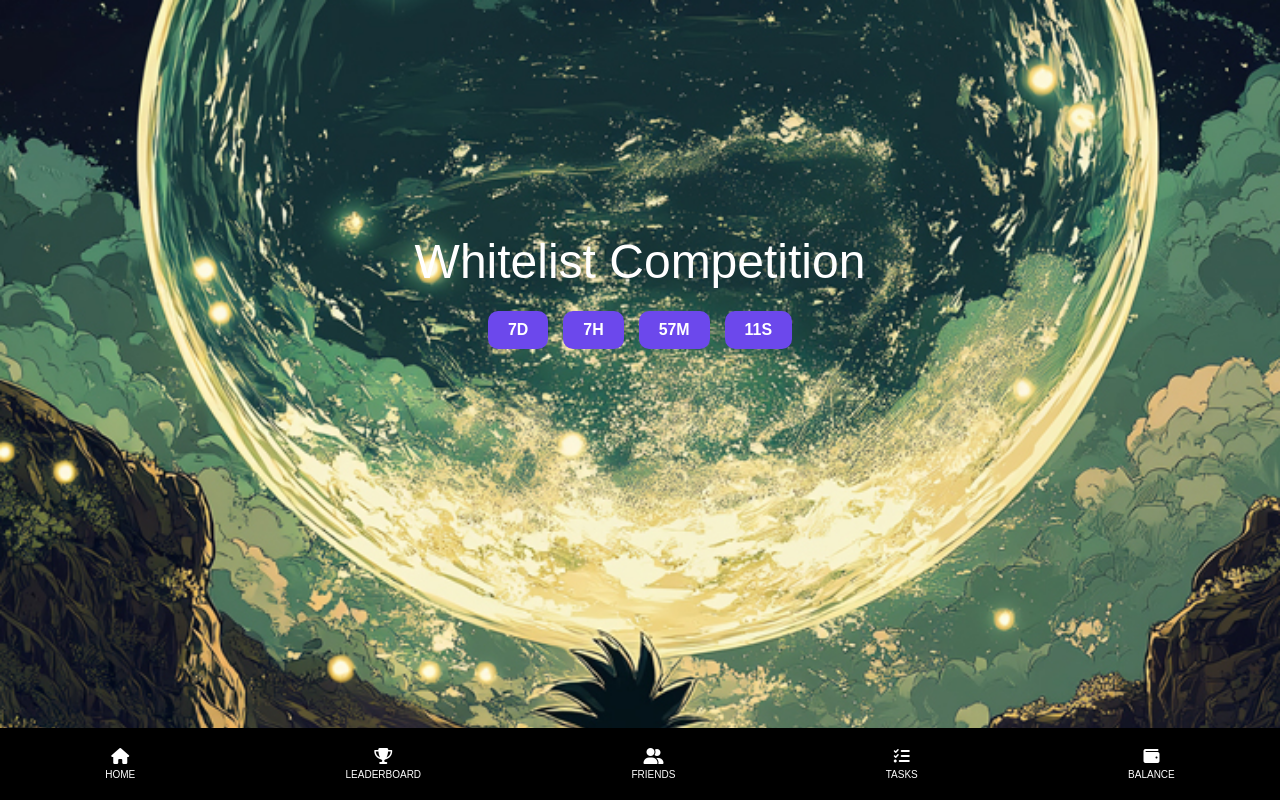
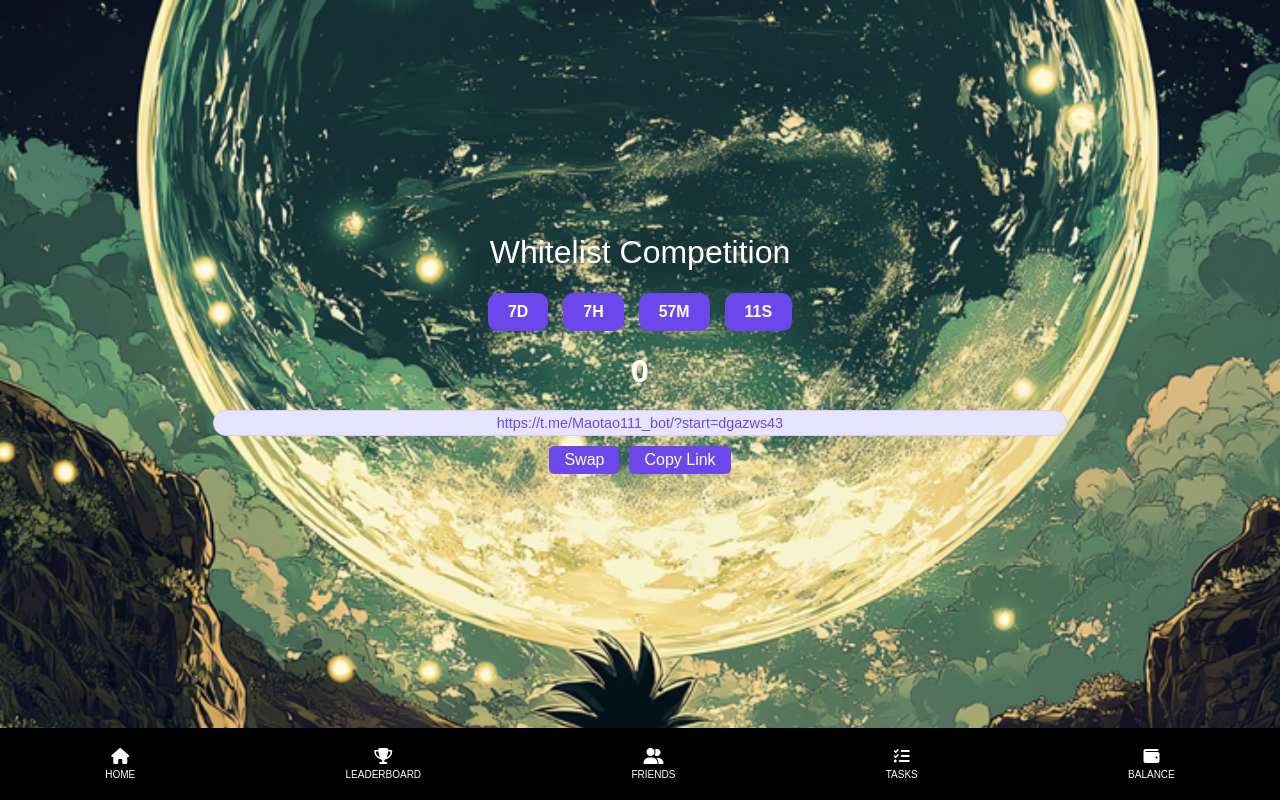
Before and after one commit to MaoDipe/taotao, a plain HTML site: page home.html in a window 1280 px wide. Drawn offline with Linux system fonts and the light colour scheme; files whose address does not match are found by name.

Commit message:
Add files via upload

```diff
--- a/home.html
+++ b/home.html
@@ -112,6 +112,11 @@
                 font-size: 16px;
             }
         }
+
+
+
+
+
     </style>
 
 
@@ -136,7 +141,68 @@
             color: white;
             padding: 10px 20px;
             border-radius: 10px;
+
         }
+
+
+
+	 .referral-link {
+    background: #e6e4ff;
+    width: 66%;
+    padding: 4px;
+    border-radius: 200px;
+    text-align: center;
+    margin: 0 auto; /* ทำให้อยู่ตรงกลางแนวนอน */
+    word-wrap: break-word;
+    font-size: 0.9em;
+    color: #6c48ec;
+    border: 1px solid #d0cfff;
+}
+
+
+        button {
+            background: #6c48ec;
+            color: white;
+            border: none;
+            border-radius: 5px;
+            padding: 10px 15px;
+            font-size: 1em;
+            cursor: pointer;
+            transition: background 0.3s;
+        }
+
+        button:hover {
+            background: #5739c0;
+        }
+
+        .action-buttons {
+            display: flex;
+            justify-content: center;
+            gap: 10px;
+            margin-top: 10px;
+        }
+
+        .action-buttons button {
+            background: #6c48ec;
+            color: white;
+            border: none;
+            border-radius: 5px;
+            padding: 5px 15px;
+            font-size: 1em;
+            cursor: pointer;
+            transition: background 0.3s;
+        }
+
+        .action-buttons button:hover {
+            background: #5739c0;
+        }
+
+
+
+
+
+
+
 </style>
 
 
@@ -151,7 +217,7 @@
     <br><br><br><br><br><br><br><br><br><br><br>
 
 
-	<font size="10">
+	<font size="6">
 	  <class="font-family-orbitron-normal">Whitelist Competition </font></font>
 
 
@@ -167,7 +233,6 @@
             <div><span id="seconds">48</span>S</div>
         </div>  </h5>
 
-		<br><br><br>
 
 
 
@@ -176,6 +241,16 @@
 
 
 
+	<div class="container">
+        <h1>Telegram Referral Link</h1>
+        <div class="referral-link" id="referralLink">
+            Generating link...
+        </div>
+        <div class="action-buttons">
+            <button>Swap</button>
+            <button onclick="copyReferral()">Copy Link</button>
+        </div>
+    </div>
 
 
 
@@ -240,5 +315,44 @@
 
   </script>
 
+
+
+
+   <script>
+        // Base URL ของบอท Telegram
+        const baseURL = "https://t.me/Maotao111_bot/";
+
+        // ฟังก์ชันสำหรับสร้าง Referral Link ใหม่
+        function generateReferral() {
+            // สร้างค่า Referral Code แบบสุ่ม
+            const referralCode = Math.random().toString(36).substr(2, 8); // ตัวอย่าง: "abc12345"
+            const newReferralLink = `${baseURL}?start=${referralCode}`;
+
+            // แสดงลิงก์ในหน้าเว็บ
+            const referralLinkElement = document.getElementById('referralLink');
+            referralLinkElement.textContent = newReferralLink;
+
+            return newReferralLink;
+        }
+
+        // ฟังก์ชันคัดลอกลิงก์
+        function copyReferral() {
+            const referralLinkElement = document.getElementById('referralLink');
+            const referralLink = referralLinkElement.textContent;
+
+            // คัดลอกไปยังคลิปบอร์ด
+            navigator.clipboard.writeText(referralLink).then(() => {
+                alert('Referral link copied!');
+            }).catch(() => {
+                alert('Failed to copy referral link.');
+            });
+        }
+
+        // สร้างลิงก์อัตโนมัติเมื่อโหลดหน้าเว็บ
+        window.onload = () => {
+            generateReferral();
+        };
+    </script>
+
 </body>
 </html>
```
